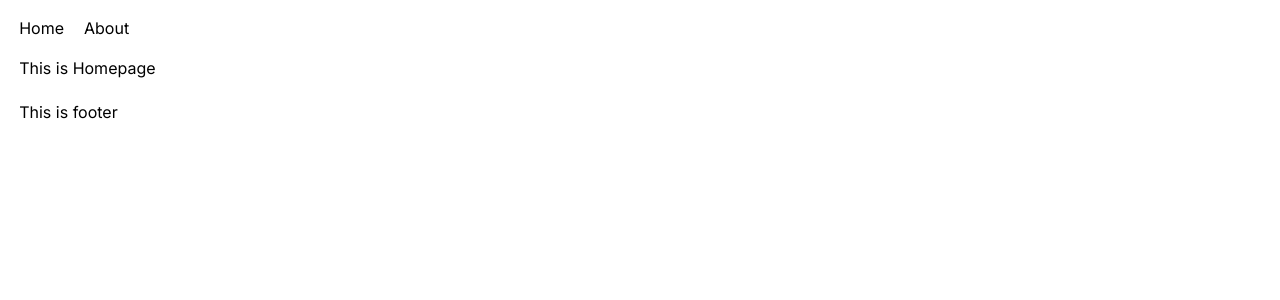
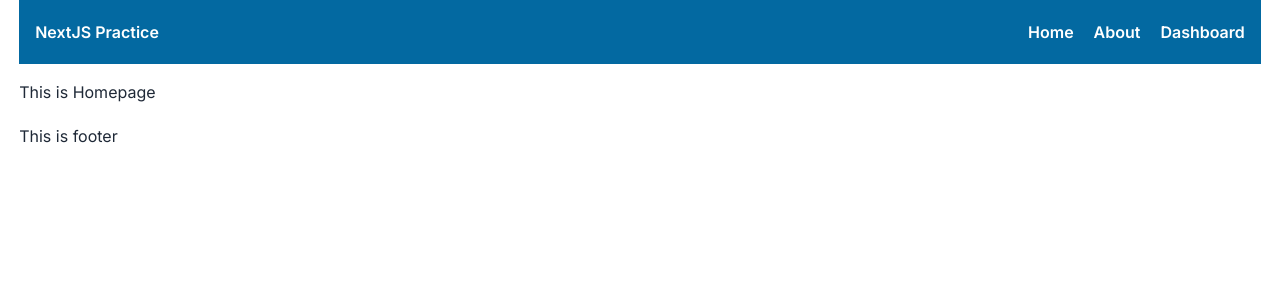
Before and after one commit to KhanZiaul/Next.js-Practice, a Next.js app: page / in a window 1280 px wide. Shown: the top 300 px of the page. Built offline with nearby package versions, Linux system fonts and the light colour scheme.

Commit message:
Navbar added

```diff
--- a/package.json
+++ b/package.json
@@ -18,5 +18,8 @@
     "react": "18.2.0",
     "react-dom": "18.2.0",
     "tailwindcss": "3.3.3"
+  },
+  "devDependencies": {
+    "daisyui": "^3.5.1"
   }
 }
--- a/src/app/(with-layouts)/layout.js
+++ b/src/app/(with-layouts)/layout.js
@@ -1,3 +1,5 @@
+import Navigation from "@/components/Navigation/Navigation";
+
 export const metadata = {
   title: 'Dashboard | Practice NextJS',
   description: 'Practice NextJS',
@@ -6,10 +8,7 @@ export const metadata = {
 const layout = ({ children }) => {
   return (
     <div>
-      <nav className='flex gap-5 mb-4 mt-4'>
-        <a href="">Home</a>
-        <a href="">About</a>
-      </nav>
+      <Navigation></Navigation>
       {
         children
       }
--- /dev/null
+++ b/src/components/Navigation/Navigation.jsx
@@ -0,0 +1,19 @@
+import Link from 'next/link';
+import React from 'react';
+
+const Navigation = () => {
+    return (
+        <div className="navbar bg-sky-700 text-white font-semibold mb-4 p-4">
+            <div className="flex-1">
+                <h2>NextJS Practice</h2>
+            </div>
+            <div className="flex gap-5">
+                <Link href="/">Home</Link>
+                <Link href="/about">About</Link>
+                <Link href="/dashboard">Dashboard</Link>
+            </div>
+        </div>
+    );
+};
+
+export default Navigation;
--- a/tailwind.config.js
+++ b/tailwind.config.js
@@ -14,5 +14,5 @@ module.exports = {
       },
     },
   },
-  plugins: [],
+  plugins: [require("daisyui")],
 }
```
Also changed, not shown: 1 other file (tests, documents, lock files or other folders).
